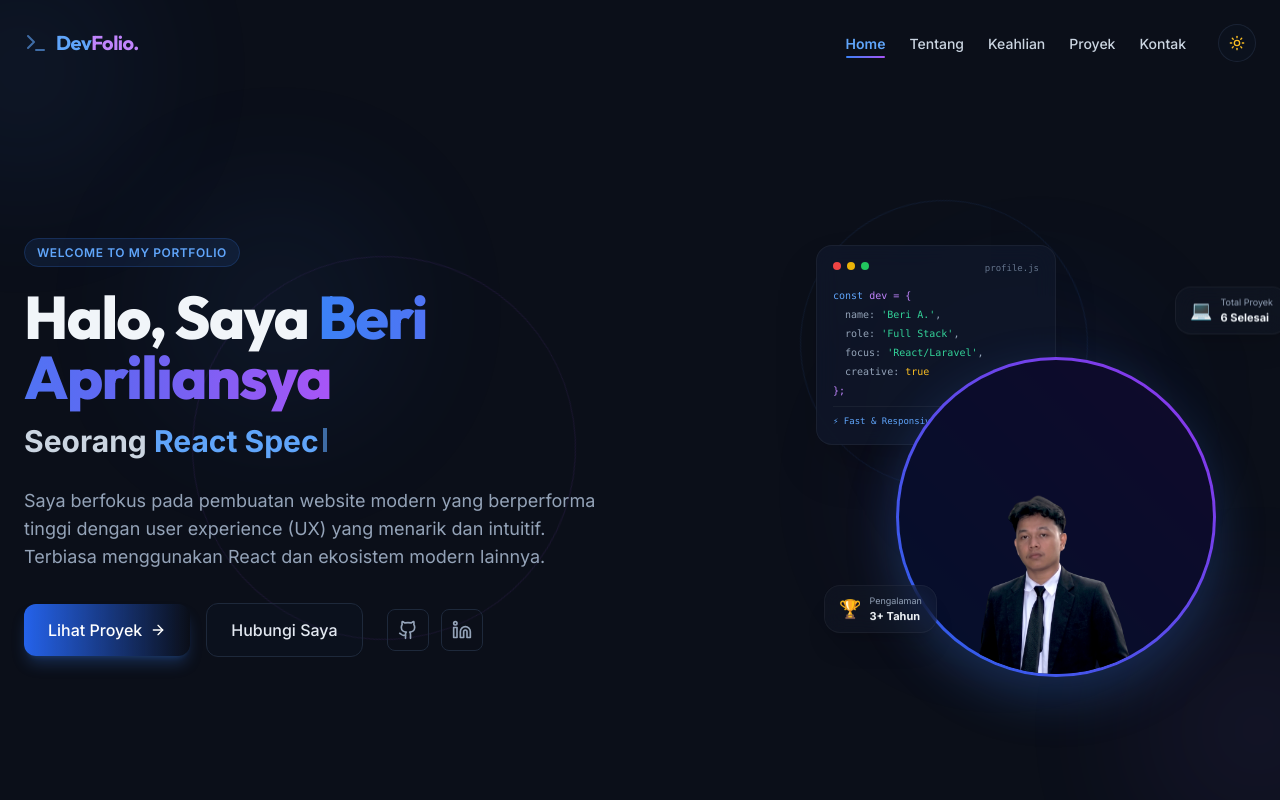
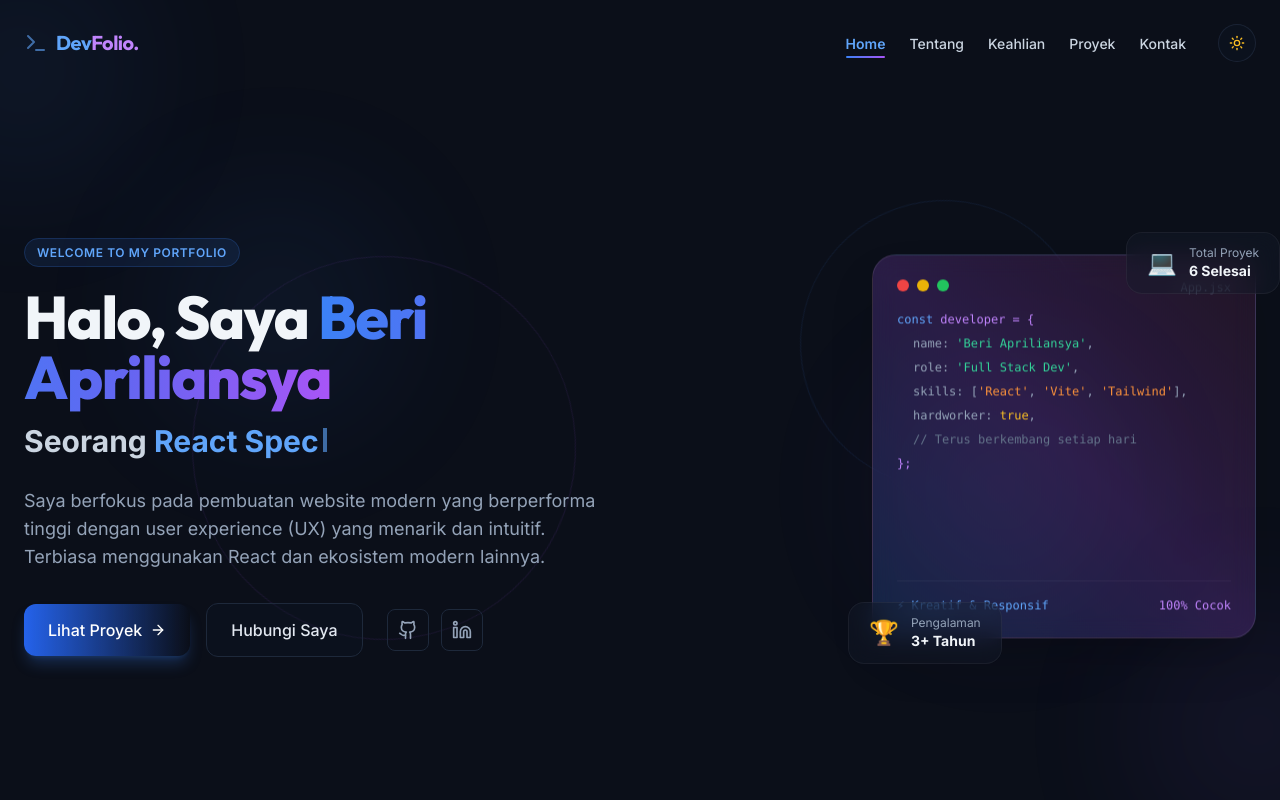
Before and after one commit to beriapriliansya/myporto, a React (Vite) app: page / in a window 1280 px wide. Shown: the top 800 px of the page. Built offline with nearby package versions, Linux system fonts and the light colour scheme.

Commit message:
revert: kembalikan ke desain visual utama tanpa foto

```diff
--- a/src/components/Hero.jsx
+++ b/src/components/Hero.jsx
@@ -141,93 +141,67 @@ export default function Hero() {
         </div>
 
         {/* Visual Element (Right side) */}
-        <div className="lg:col-span-5 flex justify-center lg:justify-end mt-16 lg:mt-0">
+        <div className="lg:col-span-5 flex justify-center lg:justify-end">
           <motion.div
-            className="relative w-full max-w-[400px] h-[380px] sm:h-[420px] md:h-[460px] flex justify-center items-end"
+            className="relative w-72 h-72 sm:w-80 sm:h-80 md:w-96 md:h-96"
             initial={{ opacity: 0, scale: 0.8 }}
             animate={{ opacity: 1, scale: 1 }}
             transition={{ duration: 0.8, delay: 0.3 }}
           >
-            {/* Background glowing sphere behind developer */}
-            <div className="absolute top-12 w-64 h-64 rounded-full bg-gradient-to-tr from-blue-600/20 to-purple-650/20 blur-3xl animate-pulse z-0" />
-
-            {/* 1. Code Editor Card (Floats behind the developer on the left) */}
+            {/* Visual Glass Box Card with interactive elements */}
             <motion.div
-              className="absolute top-6 left-0 sm:-left-10 w-[210px] sm:w-[240px] rounded-2xl bg-slate-900/80 border border-slate-200/5 dark:border-white/5 p-4 flex flex-col justify-between shadow-2xl backdrop-blur-md z-0"
-              animate={{ y: [0, 8, 0] }}
-              transition={{ duration: 5.5, repeat: Infinity, ease: "easeInOut" }}
+              className="absolute inset-0 rounded-3xl bg-gradient-to-tr from-blue-500/20 via-purple-500/20 to-pink-500/10 border border-slate-200/10 dark:border-white/10 p-6 flex flex-col justify-between shadow-2xl backdrop-blur-md animate-float"
             >
               <div className="flex justify-between items-start">
-                <div className="flex gap-1.5">
-                  <div className="w-2 h-2 rounded-full bg-red-500" />
-                  <div className="w-2 h-2 rounded-full bg-yellow-500" />
-                  <div className="w-2 h-2 rounded-full bg-green-500" />
+                <div className="flex gap-2">
+                  <div className="w-3 h-3 rounded-full bg-red-500" />
+                  <div className="w-3 h-3 rounded-full bg-yellow-500" />
+                  <div className="w-3 h-3 rounded-full bg-green-500" />
                 </div>
-                <span className="text-[9px] font-mono text-slate-500">profile.js</span>
+                <span className="text-xs font-mono text-slate-500">App.jsx</span>
               </div>
 
-              {/* Pseudo-code */}
-              <div className="font-mono text-[10px] text-slate-400 space-y-1 mt-3 flex-grow">
-                <p className="text-purple-400"><span className="text-blue-400">const</span> dev = &#123;</p>
-                <p className="pl-3">name: <span className="text-emerald-400">'Beri A.'</span>,</p>
-                <p className="pl-3">role: <span className="text-emerald-400">'Full Stack'</span>,</p>
-                <p className="pl-3">focus: <span className="text-emerald-400">'React/Laravel'</span>,</p>
-                <p className="pl-3">creative: <span className="text-amber-400">true</span></p>
+              {/* Pseudo-code illustration inside */}
+              <div className="font-mono text-xs text-slate-400 space-y-2 mt-4 flex-grow">
+                <p className="text-purple-400"><span className="text-blue-400">const</span> developer = &#123;</p>
+                <p className="pl-4">name: <span className="text-emerald-400">'Beri Apriliansya'</span>,</p>
+                <p className="pl-4">role: <span className="text-emerald-400">'Full Stack Dev'</span>,</p>
+                <p className="pl-4">skills: [<span className="text-orange-400">'React'</span>, <span className="text-orange-400">'Vite'</span>, <span className="text-orange-400">'Tailwind'</span>],</p>
+                <p className="pl-4">hardworker: <span className="text-amber-400">true</span>,</p>
+                <p className="pl-4 text-slate-500">// Terus berkembang setiap hari</p>
                 <p className="text-purple-400">&#125;;</p>
               </div>
 
-              <div className="border-t border-white/5 pt-2 mt-2 flex justify-between text-[9px] text-slate-500 font-mono">
-                <span className="text-blue-400">⚡ Fast & Responsive</span>
+              <div className="border-t border-slate-200/15 dark:border-white/5 pt-4 flex justify-between text-xs text-slate-500 font-mono">
+                <span className="text-blue-400">⚡ Kreatif & Responsif</span>
+                <span className="text-purple-400">100% Cocok</span>
               </div>
             </motion.div>
 
-            {/* 2. Main Profile Circle Frame (Centerpiece, floating, higher z-index) */}
+            {/* Micro stats cards layered behind/around */}
             <motion.div
-              className="w-64 h-64 sm:w-72 sm:h-72 md:w-80 md:h-80 rounded-full bg-gradient-to-tr from-blue-600 to-purple-600 p-[3px] shadow-[0_20px_50px_rgba(59,130,246,0.25)] z-10 overflow-hidden relative"
-              animate={{
-                y: [0, -10, 0],
-              }}
-              transition={{
-                duration: 6,
-                repeat: Infinity,
-                ease: "easeInOut"
-              }}
+              className="absolute -bottom-6 -left-6 glass-card px-5 py-3 rounded-2xl flex items-center gap-3 border border-slate-200/15 dark:border-white/5"
+              initial={{ x: -20, opacity: 0 }}
+              animate={{ x: 0, opacity: 1 }}
+              transition={{ delay: 0.7, duration: 0.5 }}
             >
-              <div className="w-full h-full rounded-full bg-slate-950/90 overflow-hidden relative">
-                <img
-                  src="/profile.png"
-                  alt="Beri Apriliansya"
-                  className="w-full h-full object-cover object-top scale-[1.05] translate-y-1.5 filter contrast-[1.02] brightness-[1.02]"
-                  onError={(e) => {
-                    e.target.style.display = 'none';
-                  }}
-                />
+              <span className="text-2xl">🏆</span>
+              <div>
+                <p className="text-xs text-slate-400 dark:text-slate-400">Pengalaman</p>
+                <p className="text-sm font-bold text-slate-800 dark:text-slate-100">3+ Tahun</p>
               </div>
             </motion.div>
 
-            {/* 3. Micro stats card (Bottom Left - foreground) */}
             <motion.div
-              className="absolute bottom-10 left-4 sm:-left-8 glass-card px-3.5 py-2 rounded-2xl flex items-center gap-2 border border-slate-200/10 dark:border-white/5 z-20 shadow-xl"
-              animate={{ y: [0, -5, 0] }}
-              transition={{ duration: 4.5, repeat: Infinity, ease: "easeInOut" }}
+              className="absolute -top-6 -right-6 glass-card px-5 py-3 rounded-2xl flex items-center gap-3 border border-slate-200/15 dark:border-white/5"
+              initial={{ x: 20, opacity: 0 }}
+              animate={{ x: 0, opacity: 1 }}
+              transition={{ delay: 0.9, duration: 0.5 }}
             >
-              <span className="text-lg">🏆</span>
+              <span className="text-2xl">💻</span>
               <div>
-                <p className="text-[9px] text-slate-400">Pengalaman</p>
-                <p className="text-[11px] font-bold text-slate-800 dark:text-slate-100">3+ Tahun</p>
-              </div>
-            </motion.div>
-
-            {/* 4. Micro stats card (Top Right - foreground) */}
-            <motion.div
-              className="absolute top-16 right-4 sm:-right-8 glass-card px-3.5 py-2 rounded-2xl flex items-center gap-2 border border-slate-200/10 dark:border-white/5 z-20 shadow-xl"
-              animate={{ y: [0, 5, 0] }}
-              transition={{ duration: 4.8, repeat: Infinity, ease: "easeInOut" }}
-            >
-              <span className="text-lg">💻</span>
-              <div>
-                <p className="text-[9px] text-slate-400">Total Proyek</p>
-                <p className="text-[11px] font-bold text-slate-800 dark:text-slate-100">6 Selesai</p>
+                <p className="text-xs text-slate-400 dark:text-slate-400">Total Proyek</p>
+                <p className="text-sm font-bold text-slate-800 dark:text-slate-100">6 Selesai</p>
               </div>
             </motion.div>
           </motion.div>
```
